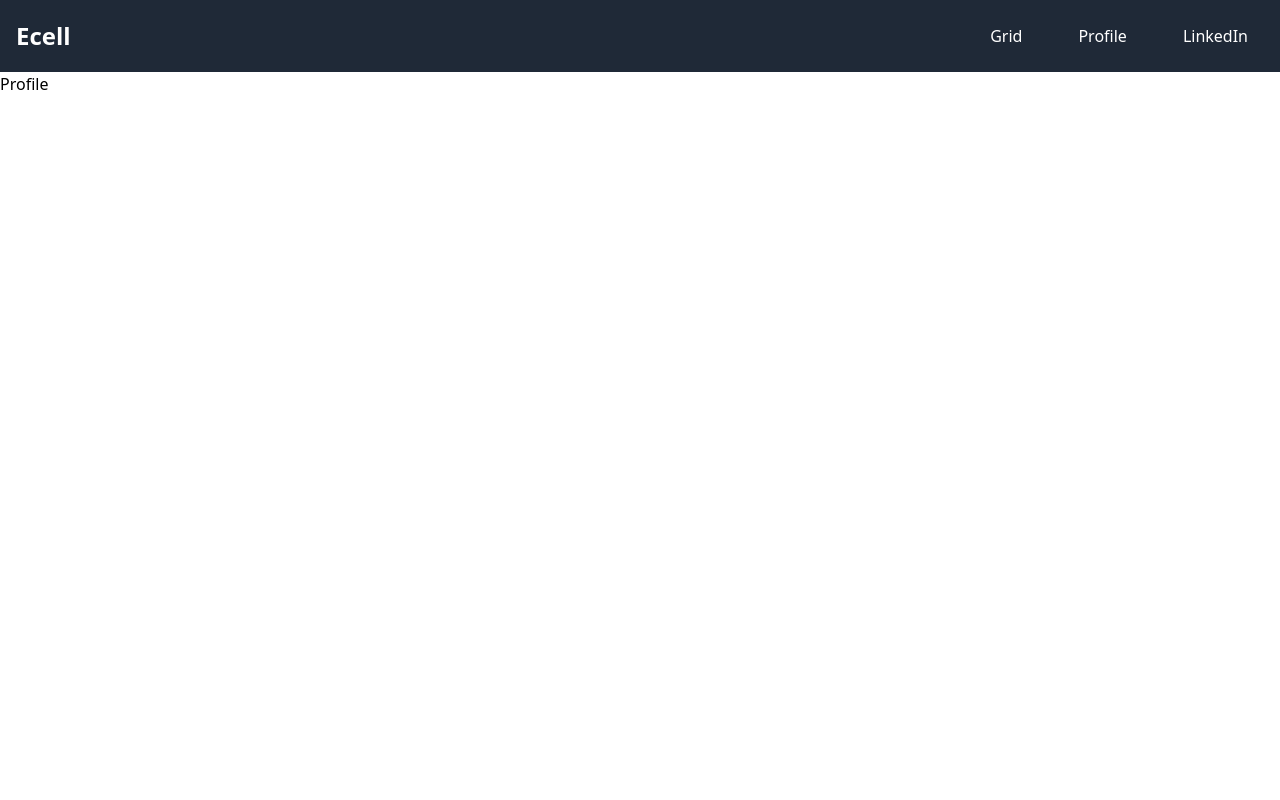
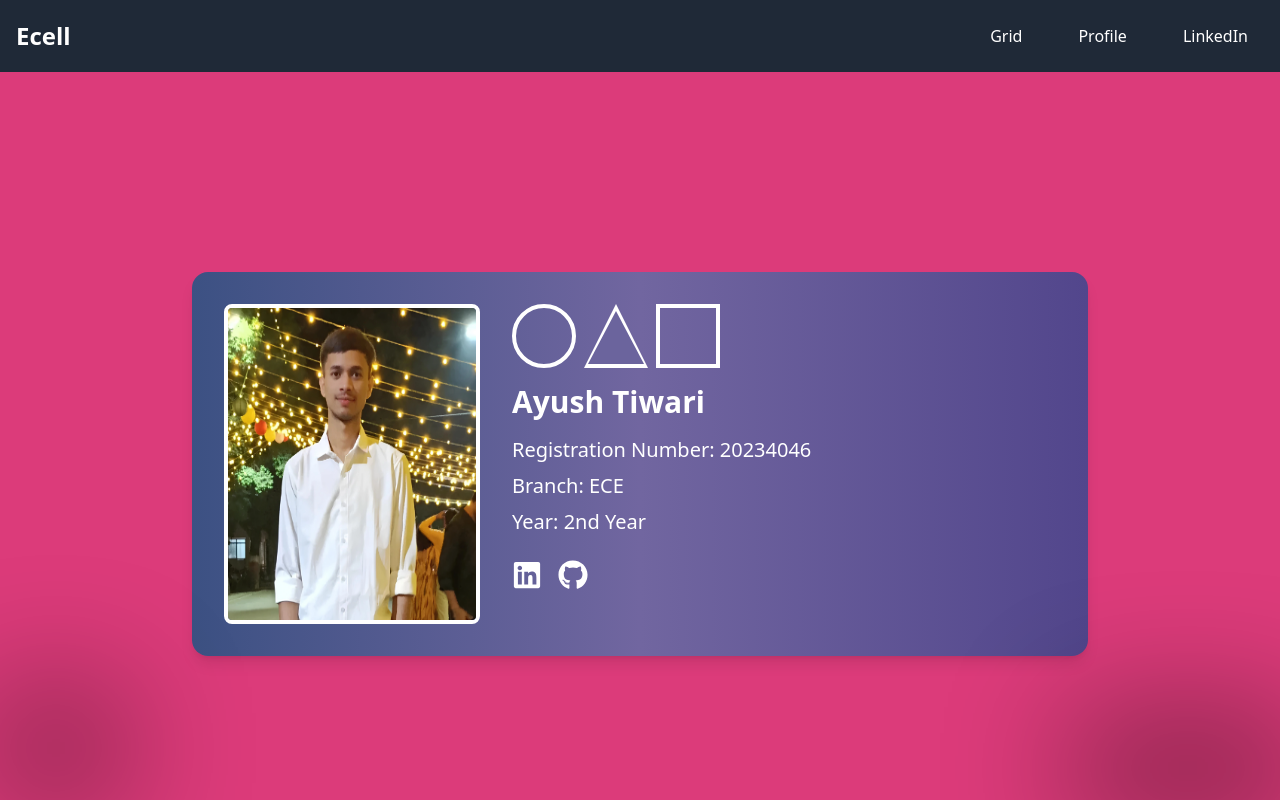
Before and after one commit to Ayush5071/E-cell-Recruitment-task, a React (Vite) app: page /profile in a window 1280 px wide. Built offline with nearby package versions, Linux system fonts and the light colour scheme.

Commit message:
Add: update styles for Grid and Profile pages, enhance Navbar positioning, and implement user-select none

```diff
--- a/src/components/Navbar.tsx
+++ b/src/components/Navbar.tsx
@@ -11,7 +11,7 @@ const Navbar: React.FC = () => {
   };
 
   return (
-    <nav className="bg-gray-800 p-4">
+    <nav className="bg-gray-800 p-4 fixed top-0 z-50 w-screen">
       <div className="container mx-auto flex justify-between items-center">
         <div className="text-white text-2xl font-bold">
           Ecell
@@ -41,7 +41,7 @@ const NavLinks: React.FC<{ navigate: (path: string) => void }> = ({ navigate })
       <button onClick={() => navigate('/profile')} className="block py-2 px-4 hover:bg-gray-700 rounded">Profile</button>
     </li>
     <li className="text-white">
-      <a href="https://www.linkedin.com" className="block py-2 px-4 hover:bg-gray-700 rounded">LinkedIn</a>
+      <a href="https://www.linkedin.com/ayush-tiwari-84a823281" className="block py-2 px-4 hover:bg-gray-700 rounded">LinkedIn</a>
     </li>
   </ul>
 );
--- a/src/index.css
+++ b/src/index.css
@@ -1,3 +1,7 @@
 @tailwind base;
 @tailwind components;
 @tailwind utilities;
+
+* {
+  user-select: none;
+}
--- a/src/pages/Grid.tsx
+++ b/src/pages/Grid.tsx
@@ -25,7 +25,7 @@ const Grid = () => {
   };
 
   return (
-    <div className="grid grid-cols-1 md:grid-cols-2 lg:grid-cols-3 gap-4 w-full h-[120vh] md:h-full md:px-36 md:py-20 px-4 py-8">
+    <div className="grid grid-cols-1 md:grid-cols-2 lg:grid-cols-3 gap-4 w-full h-[120vh] md:h-full md:px-24 md:py-24 lg:px-40 lg:py-36 px-4 py-24">
       <div className="col-span-1 md:col-span-2 lg:col-span-1 w-full h-80 bg-gradient-to-br from-[#3C01FF] to-[#F100FF] rounded-2xl shadow-md shadow-black-800/55">
       </div>
       <div className="col-span-1 w-full h-80 rounded-2xl shadow-md shadow-black-800/55 flex items-center justify-center">
--- a/src/pages/Profile.tsx
+++ b/src/pages/Profile.tsx
@@ -1,9 +1,43 @@
+import React from 'react';
+import { FaLinkedin, FaGithub } from 'react-icons/fa';
+
 const Profile = () => {
   return (
-    <div>
-        Profile
+    <div className="bg-[#DC3B7A] overflow-hidden text-white min-h-screen flex flex-col items-center justify-center p-4 relative">
+      <div className="bg-gradient-to-r mt-32 from-[#3C5183] via-[#7166A0] to-[#52468C] p-8 rounded-2xl h-auto w-full max-w-md md:h-auto shadow-lg flex flex-col md:flex-row items-center md:items-start md:space-x-8 md:w-full md:max-w-4xl">
+        <img
+          src="/Profile/ayush.webp"
+          alt="Profile"
+          className="w-48 h-64 md:w-64 md:h-80 rounded-lg border-4 border-white mb-4 md:mb-0"
+        />
+        <div className="flex flex-col items-center md:items-start">
+        <div className="flex gap-2 mt-4 md:mt-0">
+          <div className="w-16 h-16 border-4 border-white rounded-full mb-4"></div>
+          <div className="relative w-16 h-16 mb-4">
+            <div className="absolute inset-0 borde bg-white" style={{ clipPath: 'polygon(50% 0%, 0% 100%, 100% 100%)' }}></div>
+            <div className="absolute inset-1 mt-[3px] bg-[#6B649D]" style={{ clipPath: 'polygon(50% 0%, 0% 100%, 100% 100%)' }}></div>
+          </div>
+          <div className="w-16 h-16 border-4 border-white"></div>
+        </div>
+          <h1 className="md:text-3xl text-2xl font-bold mb-4">Ayush Tiwari</h1>
+          <p className="md:text-xl text-md  mb-2">Registration Number: 20234046</p>
+          <p className="md:text-xl text-md mb-2">Branch: ECE</p>
+          <p className="md:text-xl text-md mb-2">Year: 2nd Year</p>
+          <div className="flex space-x-4 mt-4">
+            <a href="https://www.linkedin.com/ayush-tiwari-84a823281" target='_blank' className="text-white hover:text-gray-300">
+              <FaLinkedin size={30} />
+            </a>
+            <a href="https://github.com/Ayush5071" target='_blank' className="text-white hover:text-gray-300">
+              <FaGithub size={30} />
+            </a>
+          </div>
+        </div>
+
+      </div>
+      <div className="absolute -bottom-3 -left-4 w-36 h-32 bg-black opacity-35 blur-3xl"></div>
+      <div className="absolute -bottom-8 -right-7 w-60 h-32 bg-black opacity-35 blur-3xl"></div>
     </div>
-  )
-}
+  );
+};
 
-export default Profile
+export default Profile;
```
Also changed, not shown: public/Profile/ayush.webp (added).
